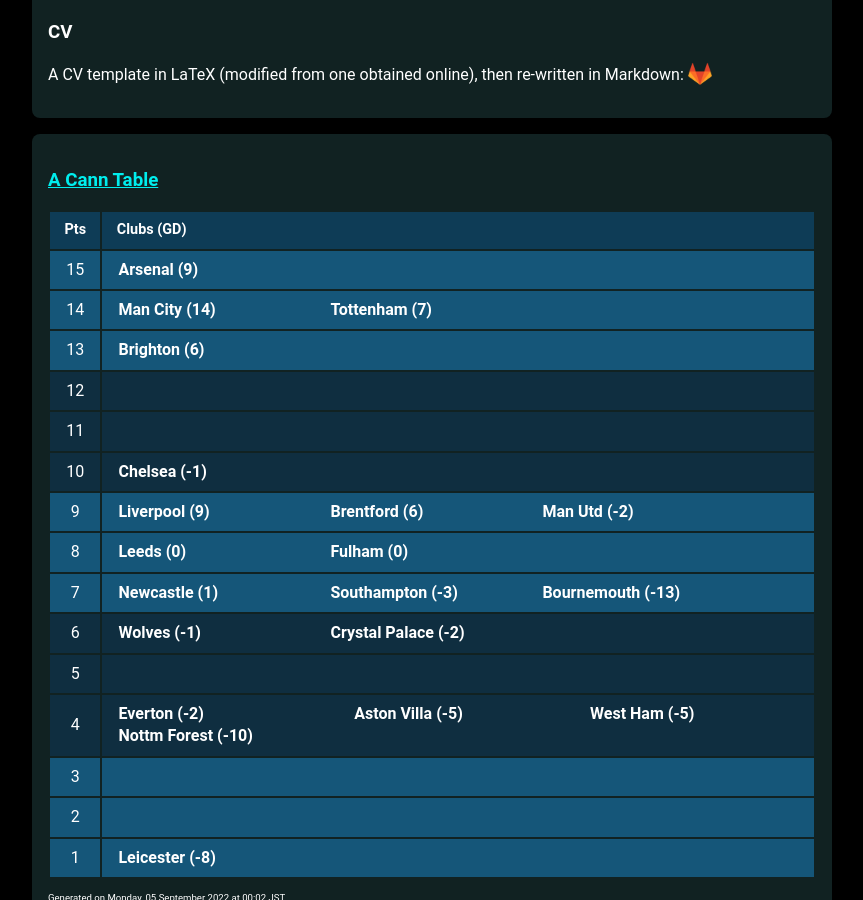
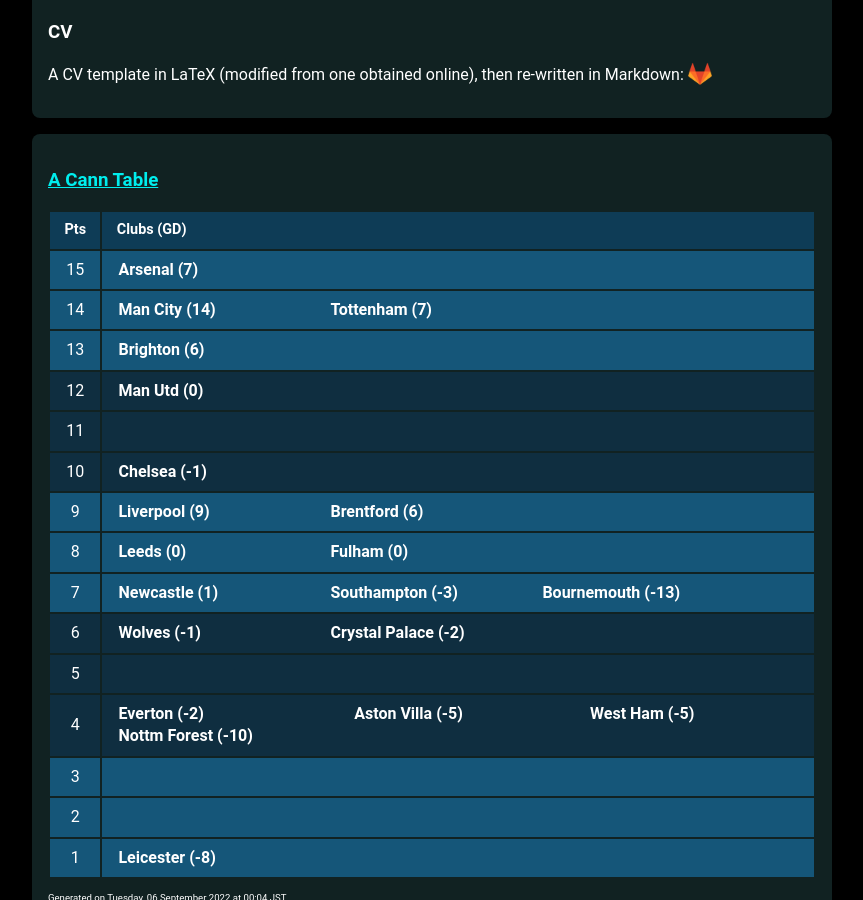
Before and after one commit to muru/muru.github.io, a Jekyll site: the page built from resources.md, in a window 1280 px wide and 900 px high, scrolled down 1235 px. Shown: the whole window, without its empty margins (208-1071 px from the left). Built offline with Jekyll 4.4.1, drawn with Linux system fonts in a browser that asks for light colours; some web fonts are replaced.

Commit message:
updated cann-table: Tue  6 Sep 00:04:35 JST 2022

```diff
--- a/cann-table.html
+++ b/cann-table.html
@@ -3,7 +3,7 @@
 	<tr class="cann-row-1">
 		<td class="cann-point"> 15 </td>
 		<td class="cann-clubs">
-			<span class="club-name"> Arsenal (9) </span>
+			<span class="club-name"> Arsenal (7) </span>
 		</td>
  	</tr>
 	<tr class="cann-row-1">
@@ -22,6 +22,7 @@
 	<tr class="cann-row-2">
 		<td class="cann-point"> 12 </td>
 		<td class="cann-clubs">
+			<span class="club-name"> Man Utd (0) </span>
 		</td>
  	</tr>
 	<tr class="cann-row-2">
@@ -40,7 +41,6 @@
 		<td class="cann-clubs">
 			<span class="club-name"> Liverpool (9) </span>
 			<span class="club-name"> Brentford (6) </span>
-			<span class="club-name"> Man Utd (-2) </span>
 		</td>
  	</tr>
 	<tr class="cann-row-1">
@@ -96,4 +96,4 @@
 		</td>
  	</tr>
 </table>
-<span id="cann-gen-note"> Generated on  Monday, 05 September 2022 at 00:02 JST. </span>
+<span id="cann-gen-note"> Generated on  Tuesday, 06 September 2022 at 00:04 JST. </span>
```
